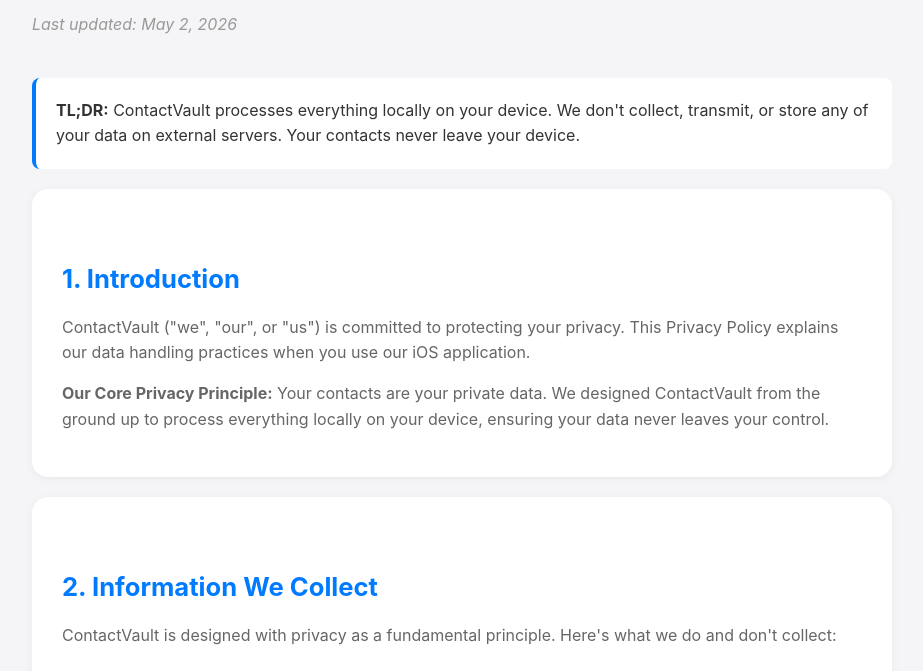
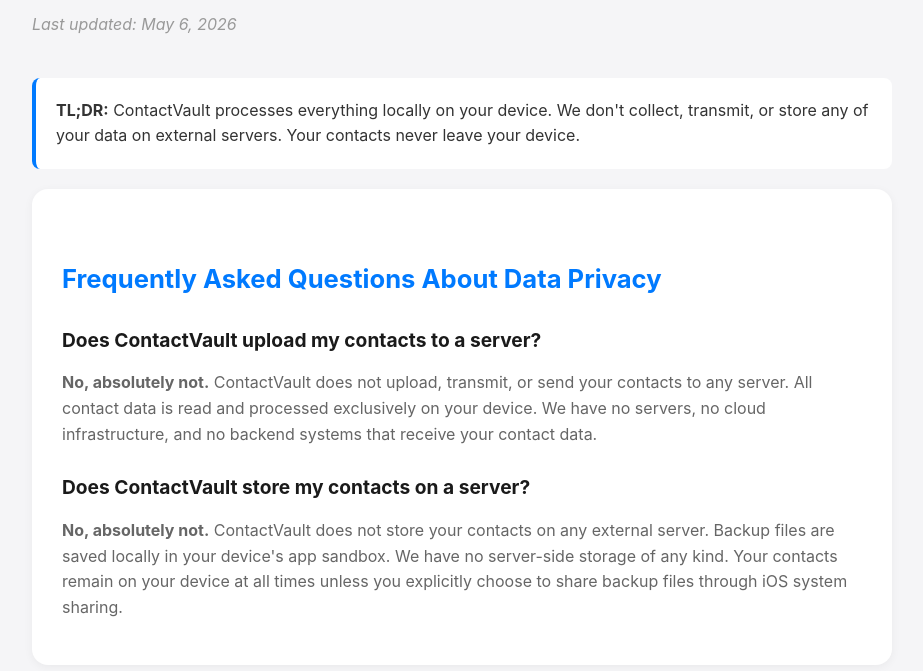
Before and after one commit to asunnyboy861/ContactVault, a plain HTML site: page ContactVault/docs/privacy.html in a window 1280 px wide. Shown: the part 125-796 px from the top of the page, without its empty margins (178-1101 px from the left). Drawn offline with Linux system fonts and the light colour scheme.

Commit message:
Update App Store link and privacy policy
- Add App Store download link (id6765813810) to index.html hero and links section
- Update NSContactsUsageDescription with clearer privacy statement
- Add data privacy FAQ section to privacy policy
- Update privacy policy date to May 6, 2026

```diff
--- a/ContactVault/docs/privacy.html
+++ b/ContactVault/docs/privacy.html
@@ -29,10 +29,18 @@
 <body>
     <div class="container">
         <h1>Privacy Policy</h1>
-        <p class="last-updated">Last updated: May 2, 2026</p>
+        <p class="last-updated">Last updated: May 6, 2026</p>
 
         <div class="highlight-box">
             <p><strong>TL;DR:</strong> ContactVault processes everything locally on your device. We don't collect, transmit, or store any of your data on external servers. Your contacts never leave your device.</p>
+        </div>
+
+        <div class="section">
+            <h2>Frequently Asked Questions About Data Privacy</h2>
+            <h3>Does ContactVault upload my contacts to a server?</h3>
+            <p><strong>No, absolutely not.</strong> ContactVault does not upload, transmit, or send your contacts to any server. All contact data is read and processed exclusively on your device. We have no servers, no cloud infrastructure, and no backend systems that receive your contact data.</p>
+            <h3>Does ContactVault store my contacts on a server?</h3>
+            <p><strong>No, absolutely not.</strong> ContactVault does not store your contacts on any external server. Backup files are saved locally in your device's app sandbox. We have no server-side storage of any kind. Your contacts remain on your device at all times unless you explicitly choose to share backup files through iOS system sharing.</p>
         </div>
 
         <div class="section">
```
Also changed, not shown: docs/index.html (+5 -0 lines), docs/privacy.html (+9 -1 lines), 1 other file.
